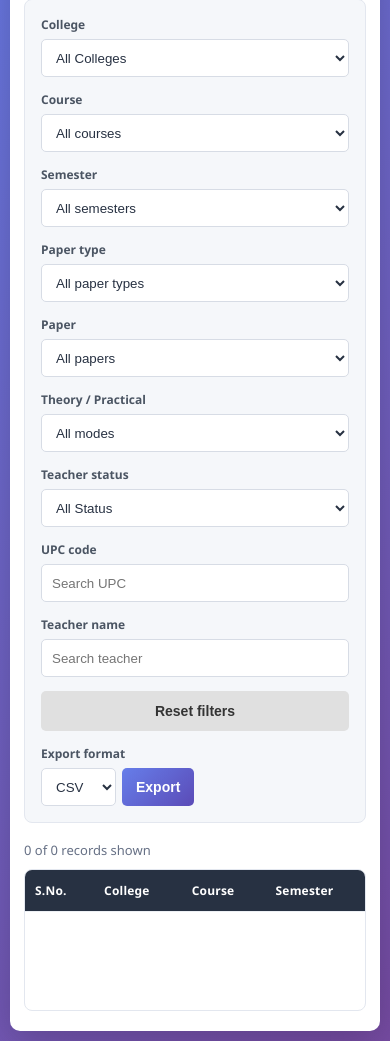
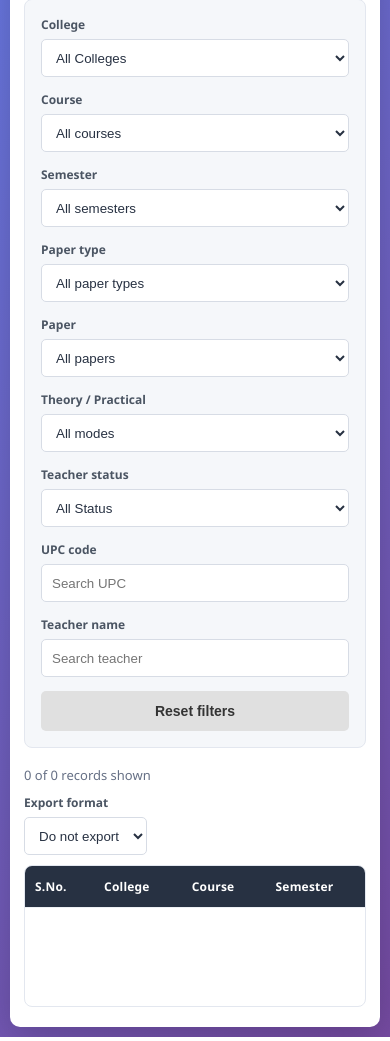
Before and after one commit to Sumit-k25/Du_Project_CS_Dept, a Flask app: page /admin in a window 390 px wide. Shown: the part 255-1296 px from the top of the page. Run offline with Flask 3, Linux system fonts and the light colour scheme; the visitor is signed in with stand-in values (Sample User, id 1); data that the repository does not hold is empty.

Commit message:
Refine admin export controls

```diff
--- a/tic_login_app/static/css/style.css
+++ b/tic_login_app/static/css/style.css
@@ -271,7 +271,6 @@ body {
 }
 
 .admin-export {
-    align-self: end;
     display: flex;
     flex-direction: column;
     gap: 6px;
@@ -317,6 +316,12 @@ body {
 .admin-results-summary {
     color: #667085;
     font-size: 13px;
+}
+
+.admin-results-header {
+    align-items: end;
+    display: flex;
+    justify-content: space-between;
     margin-bottom: 10px;
 }
 
@@ -424,6 +429,12 @@ body {
     .admin-header-row {
         align-items: stretch;
         flex-direction: column;
+    }
+
+    .admin-results-header {
+        align-items: stretch;
+        flex-direction: column;
+        gap: 10px;
     }
 
     .admin-logout {
--- a/tic_login_app/templates/admin.html
+++ b/tic_login_app/templates/admin.html
@@ -52,20 +52,23 @@
                 <input id="teacherFilter" type="search" placeholder="Search teacher">
             </div>
             <button type="button" class="btn-reset" id="resetFilters">Reset filters</button>
+        </div>
+
+        <div class="admin-results-header">
+            <div class="admin-results-summary" id="resultsSummary"></div>
             <div class="admin-export">
                 <label for="exportFormat">Export format</label>
                 <div class="export-controls">
                     <select id="exportFormat">
+                        <option value="none">Do not export</option>
                         <option value="csv">CSV</option>
                         <option value="excel">Excel</option>
                         <option value="pdf">PDF</option>
                     </select>
-                    <button type="button" class="btn-export" id="exportEntries">Export</button>
+                    <button type="button" class="btn-export" id="exportEntries" hidden>Export</button>
                 </div>
             </div>
         </div>
-
-        <div class="admin-results-summary" id="resultsSummary"></div>
         <div class="admin-table-wrap">
             <table class="admin-table">
                 <thead>
@@ -200,6 +203,10 @@
         const format = document.getElementById('exportFormat').value;
         const filename = `teaching_records_${new Date().toISOString().slice(0, 10)}`;
 
+        if (format === 'none') {
+            return;
+        }
+
         if (format === 'pdf') {
             const tableRows = [headers, ...values].map((row) => `<tr>${row.map((value) => `<td>${String(value ?? '').replace(/[&<>]/g, (character) => ({ '&': '&amp;', '<': '&lt;', '>': '&gt;' }[character]))}</td>`).join('')}</tr>`).join('');
             const printWindow = window.open('', '_blank');
@@ -232,6 +239,9 @@
     }
 
     document.getElementById('exportEntries').addEventListener('click', exportRows);
+    document.getElementById('exportFormat').addEventListener('change', (event) => {
+        document.getElementById('exportEntries').hidden = event.target.value === 'none';
+    });
 
     populateFilters();
     applyFilters();
```
